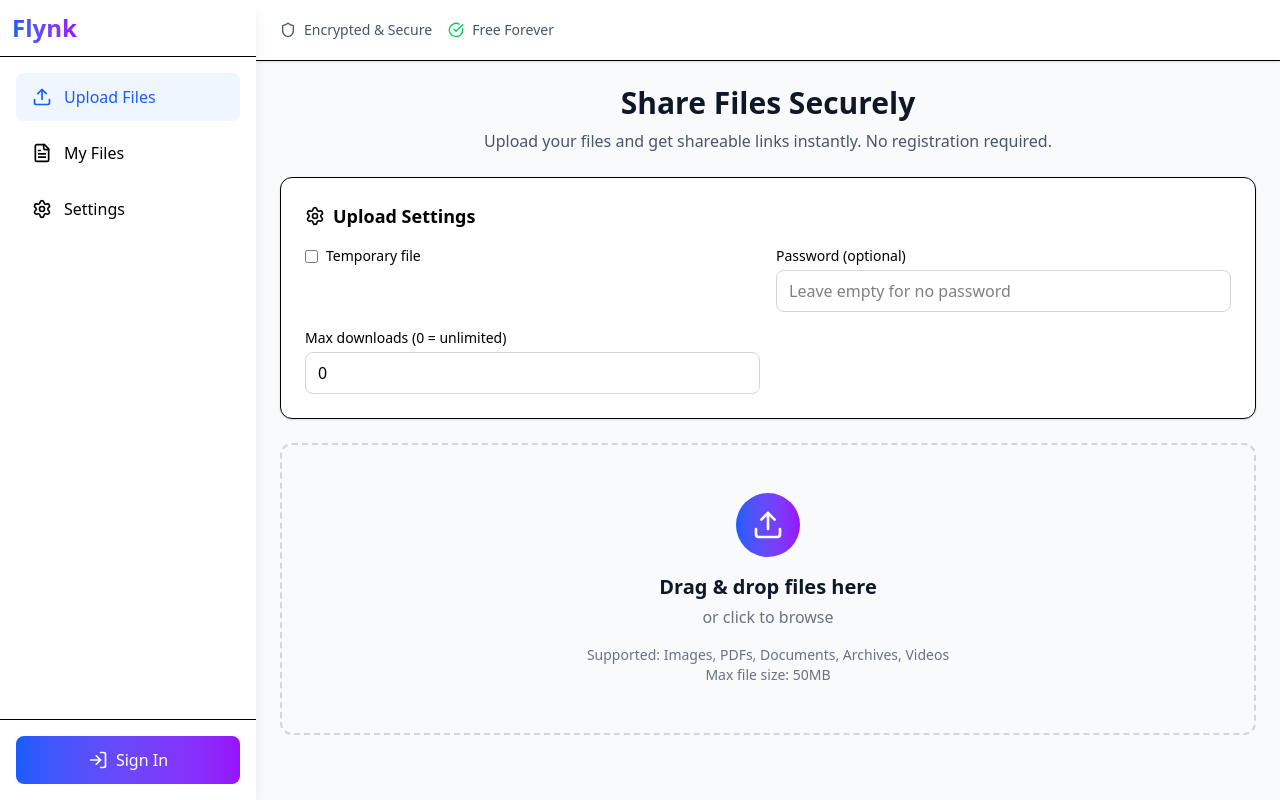
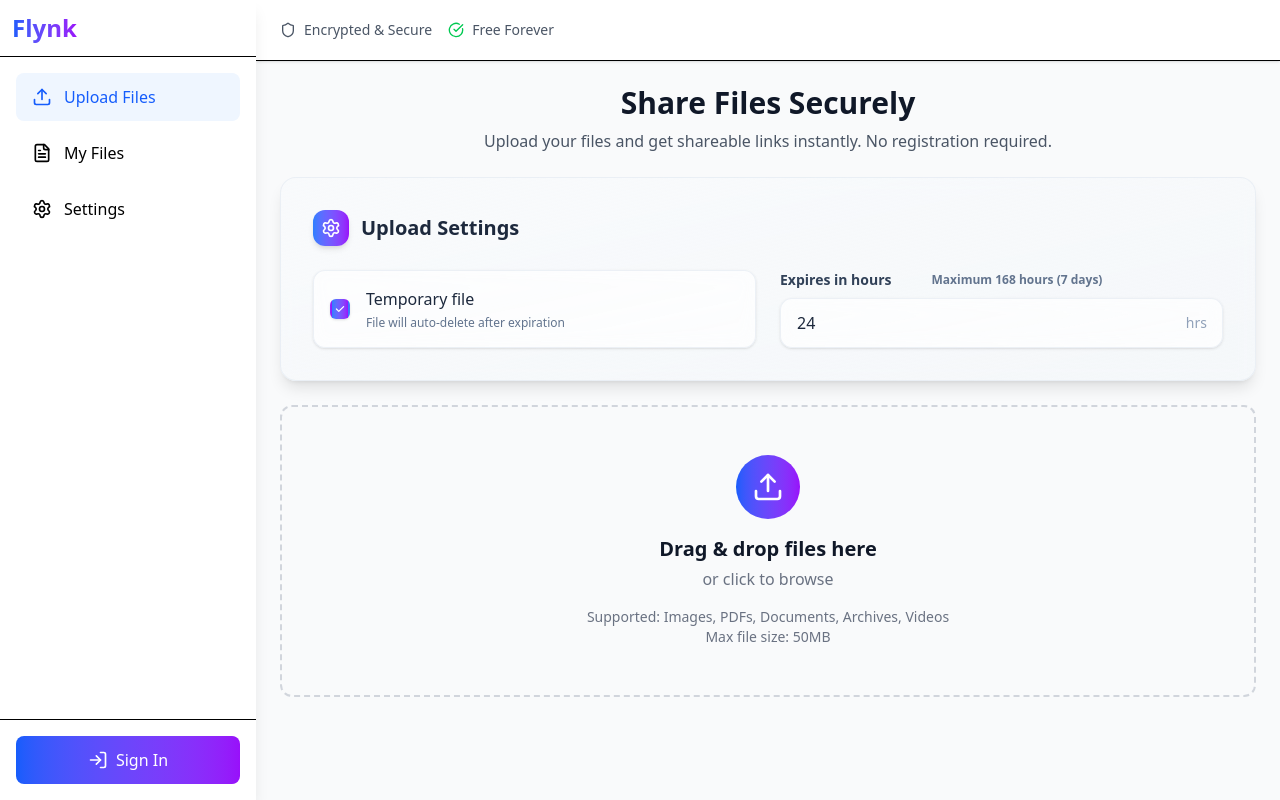
Before and after one commit to prabes-dev/Flynk, a React (Vite) app: page / in a window 1280 px wide. Built offline with nearby package versions, Linux system fonts and the light colour scheme.

Commit message:
perfectly working upload view

```diff
--- a/src/Components/Home.jsx
+++ b/src/Components/Home.jsx
@@ -15,15 +15,13 @@ const Home = () => {
   const [sidebarOpen, setSidebarOpen] = useState(false);
   const [notification, setNotification] = useState(null);
   const [uploadSettings, setUploadSettings] = useState({
-    isTemporary: false,
+    isTemporary: true,
     expiresInHours: 24,
-    password: "",
-    maxDownloads: 0,
   });
 
   const fileInputRef = useRef(null);
   return (
-    <div className="flex min-h-screen bg-gray-50">
+    <div className="flex min-h-screen bg-gray-50 ">
       {/* Sidebar */}
       <Sidebar
         currentView={currentView}
--- a/src/Components/UploadView.jsx
+++ b/src/Components/UploadView.jsx
@@ -14,9 +14,8 @@ const UploadView = ({
   setUploadedFiles,
   fileInputRef,
   isUploading,
-  uploadProgress
+  uploadProgress,
 }) => {
-
   const [selectedFiles, setSelectedFiles] = useState([]);
 
   // Handle drag and drop events
@@ -44,12 +43,12 @@ const UploadView = ({
     try {
       setNotification({ message, type });
       setTimeout(() => {
-        if (typeof setNotification === 'function') {
+        if (typeof setNotification === "function") {
           setNotification(null);
         }
       }, 5000);
     } catch (error) {
-      console.error('Error showing notification:', error);
+      console.error("Error showing notification:", error);
       console.log(`Fallback notification: ${type.toUpperCase()} - ${message}`);
     }
   };
@@ -100,7 +99,7 @@ const UploadView = ({
 
       for (let i = 0; i < files.length; i++) {
         const file = files[i];
-        const fileExt = file.name.split('.').pop();
+        const fileExt = file.name.split(".").pop();
         const fileName = `${Date.now()}_${i}.${fileExt}`;
         const filePath = `${fileName}`;
 
@@ -109,7 +108,7 @@ const UploadView = ({
         setUploadProgress(baseProgress);
 
         const { data, error } = await supabase.storage
-          .from('uploads')
+          .from("uploads")
           .upload(filePath, file);
         console.log("data:", data);
         if (error) {
@@ -117,14 +116,14 @@ const UploadView = ({
         }
 
         const { data: urlData } = await supabase.storage
-          .from('uploads')
+          .from("uploads")
           .getPublicUrl(filePath);
 
         uploadedFiles.push({
           name: file.name,
           url: urlData.publicUrl,
           size: file.size,
-          type: file.type
+          type: file.type,
         });
 
         // Update progress after each file
@@ -132,15 +131,17 @@ const UploadView = ({
       }
 
       // Update uploaded files list
-      setUploadedFiles(prev => [...(prev || []), ...uploadedFiles]);
-      showNotification(`${files.length} file(s) uploaded successfully!`, "success");
+      setUploadedFiles((prev) => [...(prev || []), ...uploadedFiles]);
+      showNotification(
+        `${files.length} file(s) uploaded successfully!`,
+        "success"
+      );
 
       // Reset file input
       if (fileInputRef.current) {
-        fileInputRef.current.value = '';
+        fileInputRef.current.value = "";
       }
       setSelectedFiles([]);
-
     } catch (error) {
       console.error("Upload error:", error);
       showNotification("Upload failed. Please try again.", "error");
@@ -163,15 +164,18 @@ const UploadView = ({
       </div>
 
       {/* Upload Settings */}
-      <div className="bg-white rounded-xl shadow-sm border p-6">
-        <h3 className="text-lg font-semibold mb-4 flex items-center">
-          <Settings className="w-5 h-5 mr-2" />
+      <div className="bg-gradient-to-br from-slate-50 to-slate-100/50 rounded-2xl shadow-lg border border-slate-200/60 p-8 backdrop-blur-sm">
+        <h3 className="text-xl font-bold mb-6 flex items-center text-slate-800">
+          <div className="p-2 bg-gradient-to-r from-blue-500 to-purple-600 rounded-xl mr-3 shadow-md">
+            <Settings className="w-5 h-5 text-white" />
+          </div>
           Upload Settings
         </h3>
 
-        <div className="grid grid-cols-1 md:grid-cols-2 gap-4">
-          <div>
-            <label className="flex items-center space-x-2">
+        <div className="grid grid-cols-1 md:grid-cols-2 gap-6">
+          <div className="space-y-4">
+            <label className="group relative flex items-center p-4 bg-white/70 backdrop-blur-sm rounded-xl border border-slate-200/60 hover:bg-white/90 hover:border-blue-300/60 transition-all duration-200 cursor-pointer shadow-sm hover:shadow-md">
+              <div className="relative flex items-center">
                 <input
                   type="checkbox"
                   checked={uploadSettings.isTemporary}
@@ -181,17 +185,51 @@ const UploadView = ({
                       isTemporary: e.target.checked,
                     }))
                   }
-                className="rounded border-gray-300"
+                  className="sr-only"
                 />
-              <span className="text-sm">Temporary file</span>
+                <div
+                  className={`w-5 h-5 rounded-md border-2 flex items-center justify-center transition-all duration-200 ${
+                    uploadSettings.isTemporary
+                      ? "bg-gradient-to-r from-blue-500 to-purple-600 border-transparent shadow-sm"
+                      : "border-slate-300 group-hover:border-blue-400"
+                  }`}
+                >
+                  {uploadSettings.isTemporary && (
+                    <svg
+                      className="w-3 h-3 text-white"
+                      fill="currentColor"
+                      viewBox="0 0 20 20"
+                    >
+                      <path
+                        fillRule="evenodd"
+                        d="M16.707 5.293a1 1 0 010 1.414l-8 8a1 1 0 01-1.414 0l-4-4a1 1 0 011.414-1.414L8 12.586l7.293-7.293a1 1 0 011.414 0z"
+                        clipRule="evenodd"
+                      />
+                    </svg>
+                  )}
+                </div>
+              </div>
+              <div className="ml-4">
+                <span className="font-medium text-slate-800">
+                  Temporary file
+                </span>
+                <p className="text-xs text-slate-500 mt-1">
+                  File will auto-delete after expiration
+                </p>
+              </div>
             </label>
           </div>
 
           {uploadSettings.isTemporary && (
-            <div>
-              <label className="block text-sm font-medium mb-1">
-                Expires in hours
+            <div className="space-y-2 animate-in slide-in-from-right duration-300">
+              <label className="flex gap-10 items-center text-sm font-semibold text-slate-700 mb-2">
+                <p>Expires in hours</p>
+                <p className="text-xs text-slate-500">
+                  Maximum 168 hours (7 days)
+                </p>
               </label>
+
+              <div className="relative">
                 <input
                   type="number"
                   value={uploadSettings.expiresInHours}
@@ -201,48 +239,19 @@ const UploadView = ({
                       expiresInHours: parseInt(e.target.value) || 1,
                     }))
                   }
-                className="w-full px-3 py-2 border border-gray-300 rounded-lg focus:ring-2 focus:ring-blue-500 focus:border-transparent"
+                  className="w-full px-4 py-3 bg-white/70 backdrop-blur-sm border border-slate-200/60 rounded-xl focus:ring-2 focus:ring-blue-500/20 focus:border-blue-400 transition-all duration-200 text-slate-800 font-medium shadow-sm hover:bg-white/90"
                   min="1"
                   max="168"
+                  placeholder="24"
                 />
+                <div className="absolute inset-y-0 right-0 flex items-center pr-4 pointer-events-none">
+                  <span className="text-slate-400 text-sm font-medium">
+                    hrs
+                  </span>
+                </div>
+              </div>
             </div>
           )}
-
-          <div>
-            <label className="block text-sm font-medium mb-1">
-              Password (optional)
-            </label>
-            <input
-              type="password"
-              value={uploadSettings.password}
-              onChange={(e) =>
-                setUploadSettings((prev) => ({
-                  ...prev,
-                  password: e.target.value,
-                }))
-              }
-              className="w-full px-3 py-2 border border-gray-300 rounded-lg focus:ring-2 focus:ring-blue-500 focus:border-transparent"
-              placeholder="Leave empty for no password"
-            />
-          </div>
-
-          <div>
-            <label className="block text-sm font-medium mb-1">
-              Max downloads (0 = unlimited)
-            </label>
-            <input
-              type="number"
-              value={uploadSettings.maxDownloads}
-              onChange={(e) =>
-                setUploadSettings((prev) => ({
-                  ...prev,
-                  maxDownloads: parseInt(e.target.value) || 0,
-                }))
-              }
-              className="w-full px-3 py-2 border border-gray-300 rounded-lg focus:ring-2 focus:ring-blue-500 focus:border-transparent"
-              min="0"
-            />
-          </div>
         </div>
       </div>
 
@@ -292,18 +301,24 @@ const UploadView = ({
 
       {/* Upload Progress */}
       {isUploading && (
-        <div className="bg-white rounded-xl shadow-sm border p-6">
-          <div className="flex items-center justify-between mb-2">
-            <span className="text-sm font-medium">Uploading...</span>
-            <span className="text-sm text-gray-500">
+        <div className="fixed top-4 right-4 z-50 bg-white/95 backdrop-blur-md rounded-2xl shadow-2xl border border-slate-200/60 p-4 min-w-[280px] animate-in slide-in-from-top-2 duration-300">
+          <div className="flex items-center justify-between mb-3">
+            <div className="flex items-center space-x-2">
+              <div className="w-2 h-2 bg-gradient-to-r from-blue-500 to-purple-600 rounded-full animate-pulse"></div>
+              <span className="text-sm font-semibold text-slate-800">Uploading files...</span>
+            </div>
+            <span className="text-sm font-bold text-slate-600 bg-slate-100 px-2 py-1 rounded-lg">
               {Math.round(uploadProgress)}%
             </span>
           </div>
-          <div className="w-full bg-gray-200 rounded-full h-2">
+          <div className="w-full bg-slate-200 rounded-full h-2.5 overflow-hidden">
             <div
-              className="bg-gradient-to-r from-blue-600 to-purple-600 h-2 rounded-full transition-all duration-300"
+              className="bg-gradient-to-r from-blue-500 via-purple-500 to-blue-600 h-2.5 rounded-full transition-all duration-500 ease-out shadow-sm"
               style={{ width: `${uploadProgress}%` }}
             ></div>
+          </div>
+          <div className="mt-2 text-xs text-slate-500">
+            Please don't close this window
           </div>
         </div>
       )}
--- a/src/index.css
+++ b/src/index.css
@@ -1 +1,8 @@
 @import "tailwindcss";
+
+
+@layer base {
+  body {
+    @apply overflow-hidden;
+  }
+}
```
Lines whose indentation alone changed are shown as unchanged.
